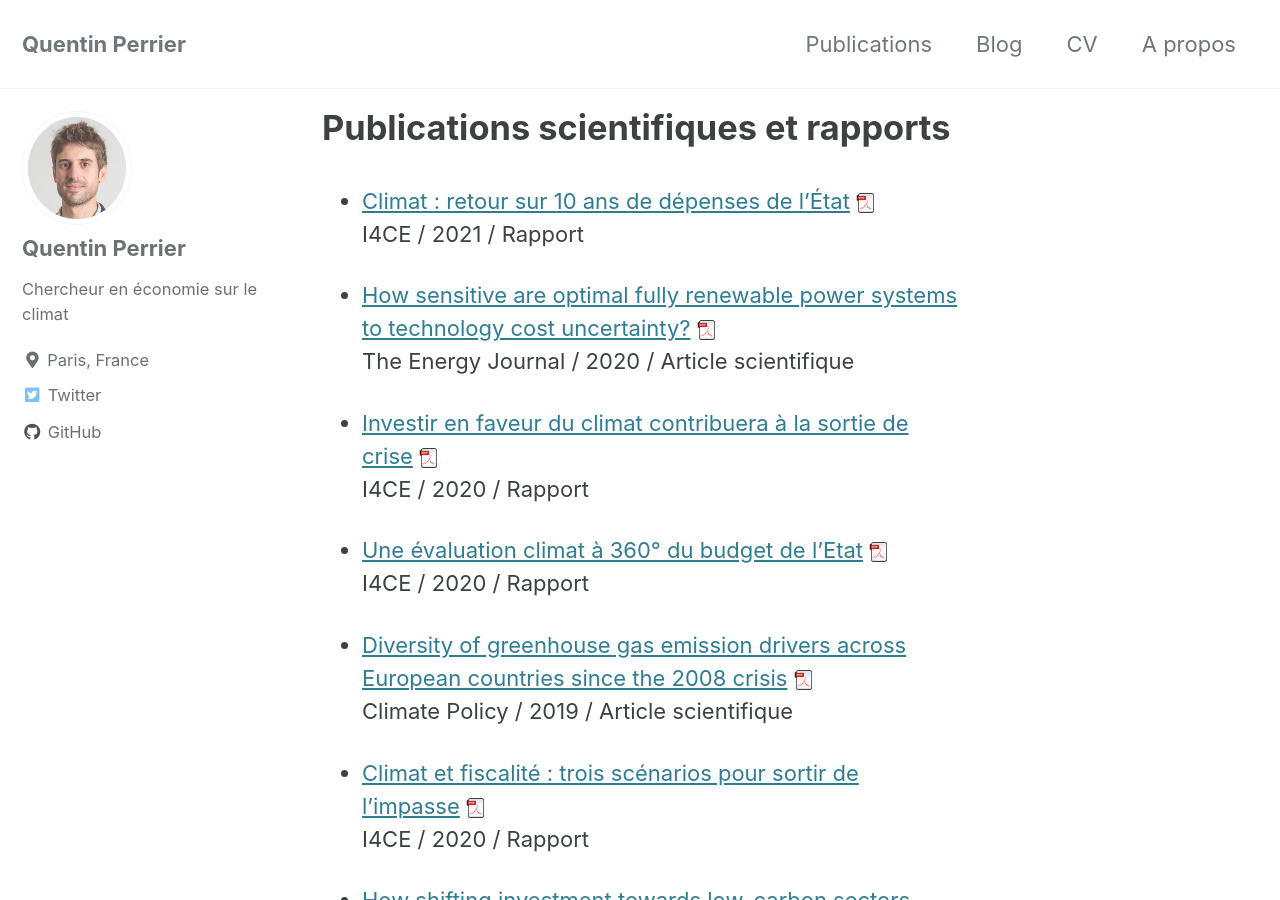
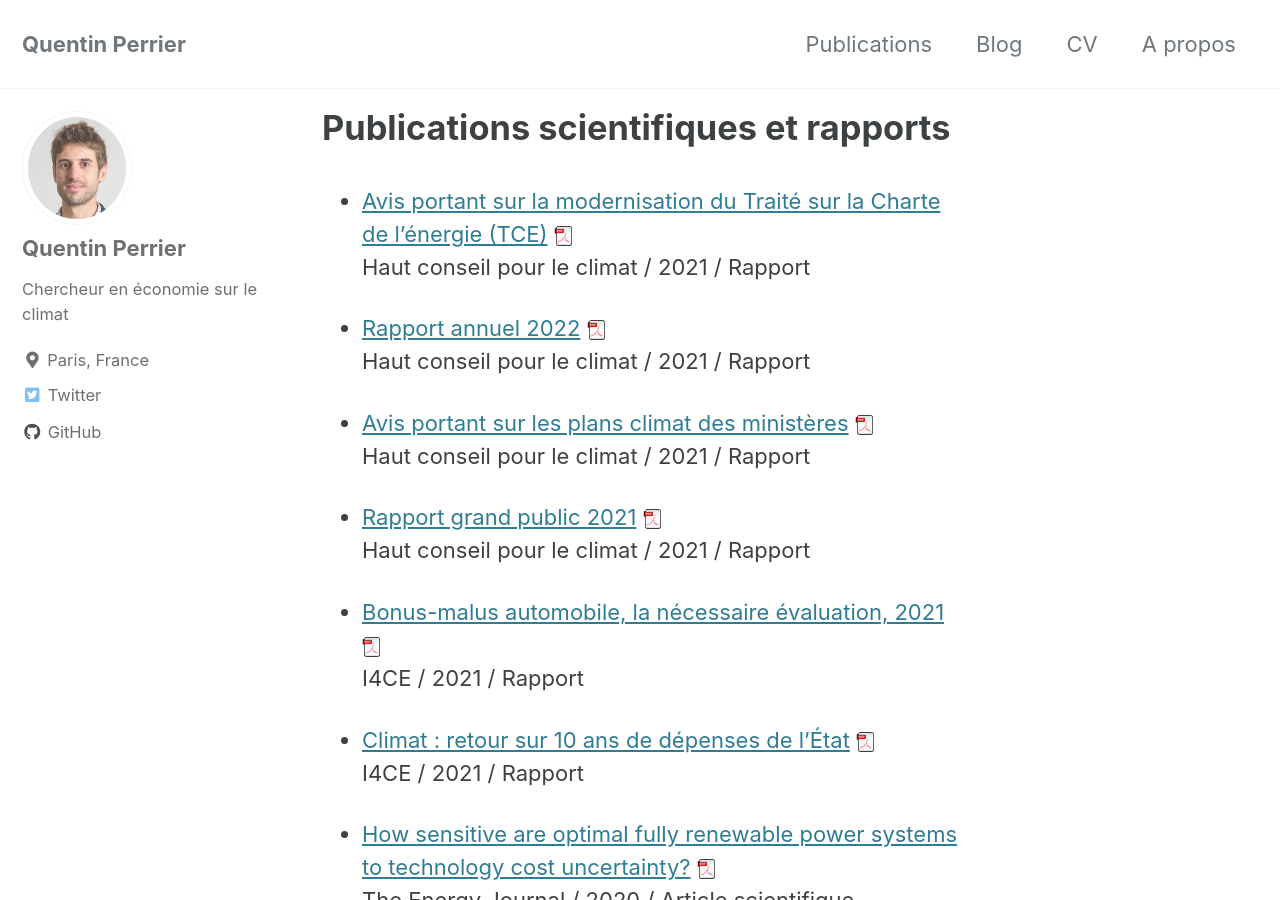
Before and after one commit to QuentinPerrier/QuentinPerrier.github.io, a Jekyll site: the page built from _pages/publications.md, in a window 1280 px wide and 900 px high. Built offline with Jekyll 4.4.1, drawn with Linux system fonts in a browser that asks for light colours; cached includes are drawn as plain includes.

Commit message:
update HCC

```diff
--- a/_pages/publications.md
+++ b/_pages/publications.md
@@ -2,6 +2,42 @@
 title: "Publications scientifiques et rapports"
 permalink: /publications/
 ---
+
+- [Avis portant sur la modernisation du Traité sur la Charte de l'énergie (TCE)](https://www.hautconseilclimat.fr/publications/avis-sur-la-modernisation-du-traite-sur-la-charte-de-lenergie/)
+ <a href="https://www.hautconseilclimat.fr/wp-content/uploads/2022/10/2022-10-19_Avis-TCE_HCC.pdf" download>
+  <img src="/images/pdf.ico" width="20" alt="PDF">
+ </a>
+ <br/>
+ Haut conseil pour le climat  / 2021 / Rapport <br />
+
+
+- [Rapport annuel 2022](https://www.hautconseilclimat.fr/publications/rapport-annuel-2022-depasser-les-constats-mettre-en-oeuvre-les-solutions/)
+ <a href="https://www.hautconseilclimat.fr/wp-content/uploads/2022/06/Rapport-annuel-Haut-conseil-pour-le-climat-29062022.pdf" download>
+  <img src="/images/pdf.ico" width="20" alt="PDF">
+ </a>
+ <br/>
+ Haut conseil pour le climat  / 2021 / Rapport <br />
+
+- [Avis portant sur les plans climat des ministères](https://www.hautconseilclimat.fr/actualites/avis-portant-sur-les-plans-climat-des-ministeres/)
+ <a href="https://www.hautconseilclimat.fr/wp-content/uploads/2021/12/HCC_Avis-plans-climat.pdf" download>
+  <img src="/images/pdf.ico" width="20" alt="PDF">
+ </a>
+ <br/>
+ Haut conseil pour le climat  / 2021 / Rapport <br />
+
+ - [Rapport grand public 2021](https://www.hautconseilclimat.fr/publications/rapport-grand-public-2021/)
+ <a href="https://www.hautconseilclimat.fr/wp-content/uploads/2021/09/HCC_Rapport_GP_2021_web-1.pdf" download>
+  <img src="/images/pdf.ico" width="20" alt="PDF">
+ </a>
+ <br/>
+ Haut conseil pour le climat / 2021 / Rapport <br />
+
+ - [Bonus-malus automobile, la nécessaire évaluation, 2021](https://www.i4ce.org/publication/bonus-malus-automobile-evaluation-climat/)
+ <a href="https://www.i4ce.org/wp-content/uploads/I4CE_BonusMalusAutomobiles-2.pdf" download>
+  <img src="/images/pdf.ico" width="20" alt="PDF">
+ </a>
+ <br/>
+ I4CE / 2021 / Rapport <br />
 
  - [Climat : retour sur 10 ans de dépenses de l’État](https://www.i4ce.org/download/climat-retour-sur-10-ans-de-depenses-de-letat/)
  <a href="https://www.i4ce.org/wp-core/wp-content/uploads/2021/06/I4CE-rapport_quinquenat-2.pdf" download>
```
Also changed, not shown: _pages/about.md (+4 -4 lines).
